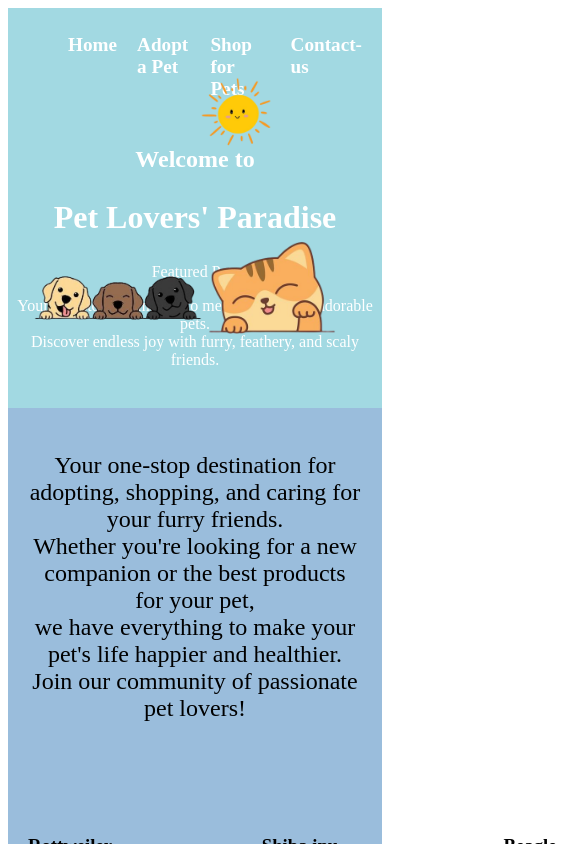
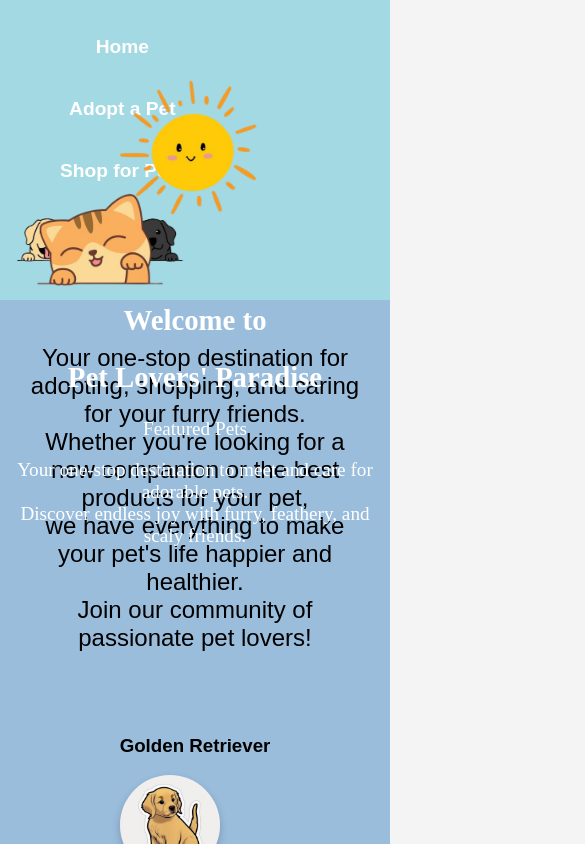
Before and after one commit to 2412robin/pet-, a plain HTML site: page index.html in a window 390 px wide. Shown: the top 844 px of the page, 585 px wide, since content can reach past the window. Drawn offline with Linux system fonts and the light colour scheme.

Commit message:
changes for responsiveness

```diff
--- a/style.css
+++ b/style.css
@@ -1,70 +1,56 @@
-.header{
+body {
+  font-family: Arial, sans-serif;
+  margin: 0;
+  padding: 0;
+  background-color: #f4f4f4;
+}
+
+/* Header Section */
+.header {
   background-color: #a2d9e2;
   position: relative;
   height: 400px;
 }
 
+/* Main Content */
 .section-main {
   background-color: #9ABDDC;
+}
 
-}
-/* sun */
+/* Sun Image Animation */
 .sun {
   right: 20px;
   top: 60px;
   padding-right: 70px;
   position: absolute;
   animation: bounce 1s infinite;
+}
 
-}
 @keyframes bounce {
   0% { transform: translateY(0); }
   50% { transform: translateY(-20px); }
   100% { transform: translateY(0); }
 }
 
-.sun img{
+.sun img {
   width: 200px;
   height: 200px;
-
 }
 
-/* header */
-.header {
-  position: relative;
-  height: 400px;
-}
-.header-img {
+/* Header Images */
+.header-img, .header-img2 {
   position: absolute;
   bottom: 10px;
-  left: 10px;
   width: 350px;
   height: 200px;
 }
 
-
-.header-img2 {
-  position: absolute;
-  bottom: 10px;
-  right: 10px;
-  width: 300px;
-  height: 210px;
-}
-
-
-.header-img img {
+.header-img img, .header-img2 img {
   width: 100%;
   height: auto;
 }
 
-
-
-.header-img2 img{
-  width: 100%;
-  height: auto;
-}
-/* nav bar */
-
+/* Navigation */
 nav {
   display: flex;
   justify-content: flex-start;
@@ -75,48 +61,36 @@ nav {
   top: 20px;
   left: 20px;
 }
+
 nav ul {
   list-style: none;
   display: flex;
   gap: 20px;
 }
 
-
 nav ul li a {
   text-decoration: none;
   color: #ffffff;
   font-size: 1.2rem;
   font-weight: bold;
-
 }
 
-/* heroo */
-
-.hero-content{
+/* Hero Section */
+.hero-content {
   text-align: center;
   color: #ffffff;
-  font-family: 'Poppins','cursive';
+  font-family: 'Poppins', 'cursive';
   font-size: 1.5rem;
 }
 
-
-
-
-.image-card {
-  display: flex;
-  flex-direction: column;
-  align-items: center;
-  margin: 20px;
-  padding: 10px;
-}
-
-/* pet  */
+/* Pet Images */
 .pet-images {
   display: flex;
   justify-content: center;
   gap: 20px;
   margin: 20px auto;
 }
+
 .pet-images img {
   width: 150px;
   height: auto;
@@ -129,20 +103,22 @@ nav ul li a {
 .pet-images img:hover {
   transform: scale(1.1);
 }
-.pet-images-info{
-      text-align: center;
+
+.pet-images-info {
+  text-align: center;
   justify-content: center;
   align-items: center;
   padding: 20px;
   font-size: 1.5rem;
 }
 
-/* main */
-.main-info{
+/* Cards Section */
+.main-info {
   background-color: #D1E5F4;
   padding-top: 5%;
   padding-bottom: 5%;
 }
+
 .cards-container {
   display: flex;
   flex-wrap: wrap;
@@ -151,7 +127,7 @@ nav ul li a {
   width: 90%;
 }
 
-.card{
+.card {
   background-color: #fff;
   border-radius: 10px;
   width: 230px;
@@ -160,9 +136,6 @@ nav ul li a {
   flex-direction: column;
   box-shadow: 0 4px 8px rgba(0, 0, 0, 0.2);
 }
-/* .card:hover {
-  transform: scale(1.1);
-} */
 
 .card img {
   width: 100px;
@@ -183,14 +156,12 @@ nav ul li a {
   color: #333;
   text-align: justify;
 }
-.p-text{
+
+.p-text {
   text-align: center;
 }
 
-
-
-
-/* footer */
+/* Footer */
 .footer {
   background-color: #BDD5E7;
   color: #333;
@@ -257,40 +228,57 @@ nav ul li a {
   grid-column: span 2;
 }
 
-
-
-.back-to-top:hover {
-  background-color: #0056b3;
-}
-
-
-
-
-
-
-
-@media (max-width: 480px) {
-  /* For mobile, shrink everything even more */
-  .hero-content h1 {
-      font-size: 1.5rem;
+/* Mobile Responsiveness */
+@media screen and (max-width: 768px) {
+  .header {
+      height: 300px;
   }
 
-  .hero-content h2 {
-      font-size: 2rem;
+  .hero-content {
+      font-size: 1.2rem;
   }
 
-  .hero-content p {
-      font-size: 1rem;
+  .pet-images {
+      flex-direction: column;
+      align-items: center;
   }
 
-  /* Resize header images even more */
+  .pet-images img {
+      width: 100px;
+      height: auto;
+      margin-bottom: 10px;
+  }
+
   .header-img, .header-img2 {
       width: 200px;
+      height: 150px;
   }
 
-  /* Adjust sun image */
-  .sun img {
-      width: 100px;
-      height: 100px;
+  nav ul {
+      flex-direction: column;
+      align-items: center;
+  }
+
+  nav ul li {
+      margin: 10px 0;
+  }
+
+  .cards-container {
+      flex-direction: column;
+      width: 100%;
+  }
+
+  .card {
+      width: 100%;
+      margin-bottom: 20px;
+  }
+
+  .footer {
+      grid-template-columns: 1fr;
+      text-align: center;
+  }
+
+  .footer h2, .footer h3 {
+      font-size: 16px;
   }
 }
```
